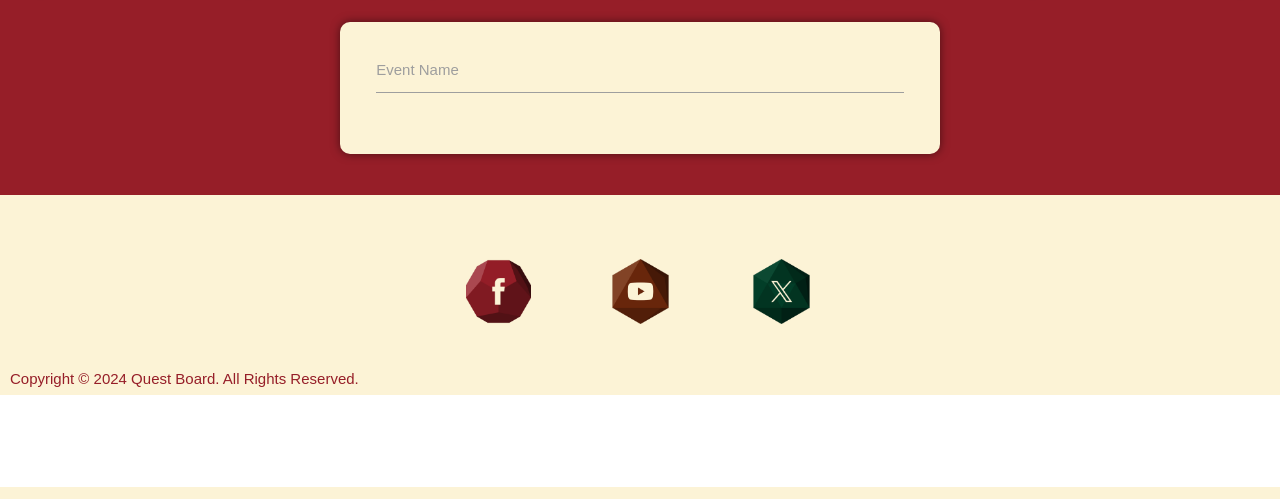
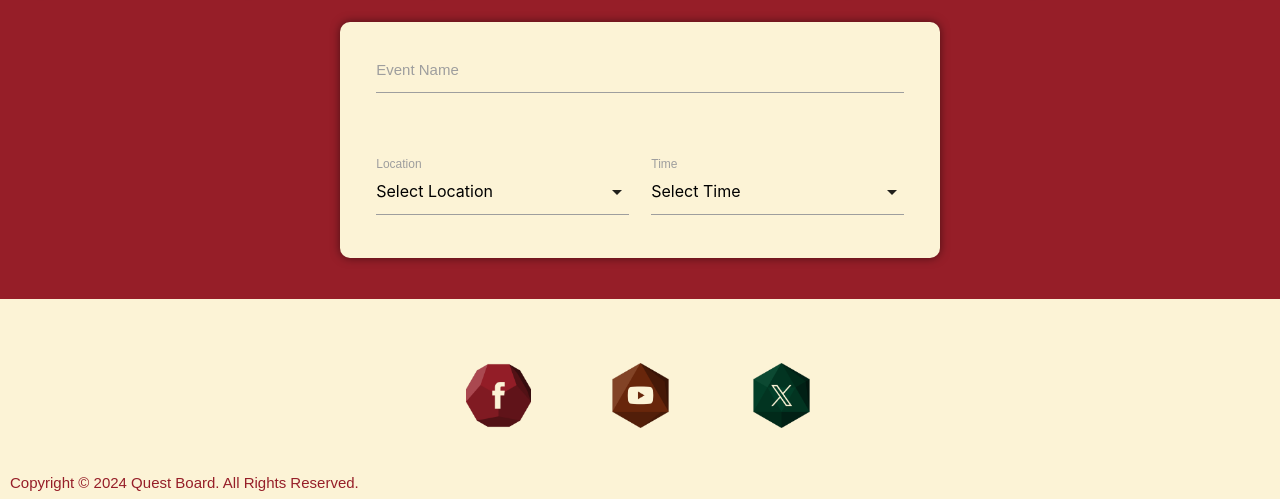
Before and after one commit to AndyWright360/Quest_Board, a Flask app: template quest_board/templates/create-event.html in a window 1280 px wide. Shown: the part 313-812 px from the top of the page. Run offline with Flask 3, Linux system fonts and the light colour scheme; the template is opened without the code that fills it, so the values that code supplies are empty; some libraries are stand-ins or nearby versions; some web fonts are replaced.

Commit message:
docs: add dropbox selectors to create event form

```diff
--- a/quest_board/static/js/script.js
+++ b/quest_board/static/js/script.js
@@ -1,11 +1,16 @@
 $(document).ready(function () {
+
     // Initialise side navbar
     $('.sidenav').sidenav();
+
     // Initialise carousel
     $('.carousel.carousel-slider').carousel({
         fullWidth: true,
         indicators: true
     });
+
+    // Initialise form select
+    $('select').formSelect();
 });
 
 // Create variable of footer icons
--- a/quest_board/templates/create-event.html
+++ b/quest_board/templates/create-event.html
@@ -20,6 +20,30 @@
                         <span class="helper-text" data-error="Too many characters"></span>
                     </div>
                 </div>
+                <div class="row">
+                    <!-- Dropbox - Select Location -->
+                    <div class="input-field col s6">
+                        <select>
+                            <option value="" disabled selected>Select Location</option>
+                            <option value="1">Swansea</option>
+                            <option value="2">Bridgend</option>
+                            <option value="3">Cardiff</option>
+                            <option value="4">Newport</option>
+                        </select>
+                        <label>Location</label>
+                    </div>
+                    <!-- Dropbox - Select Time -->
+                    <div class="input-field col s6">
+                        <select>
+                            <option value="" disabled selected>Select Time</option>
+                            <option value="1">10am</option>
+                            <option value="2">12pm</option>
+                            <option value="3">2pm</option>
+                            <option value="4">4pm</option>
+                        </select>
+                        <label>Time</label>
+                    </div>
+                </div>
             </form>
         </div>
     </div>
```
